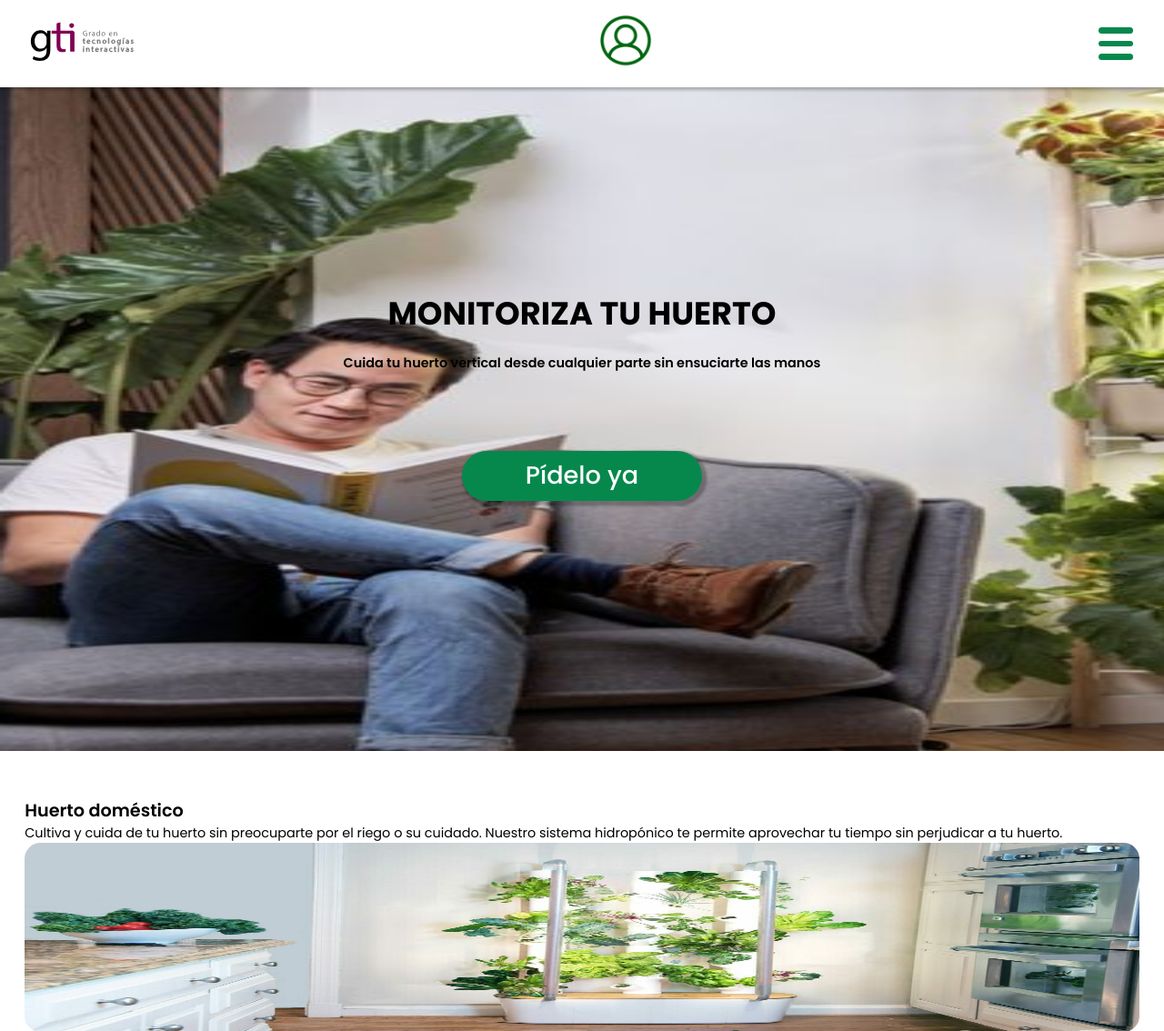
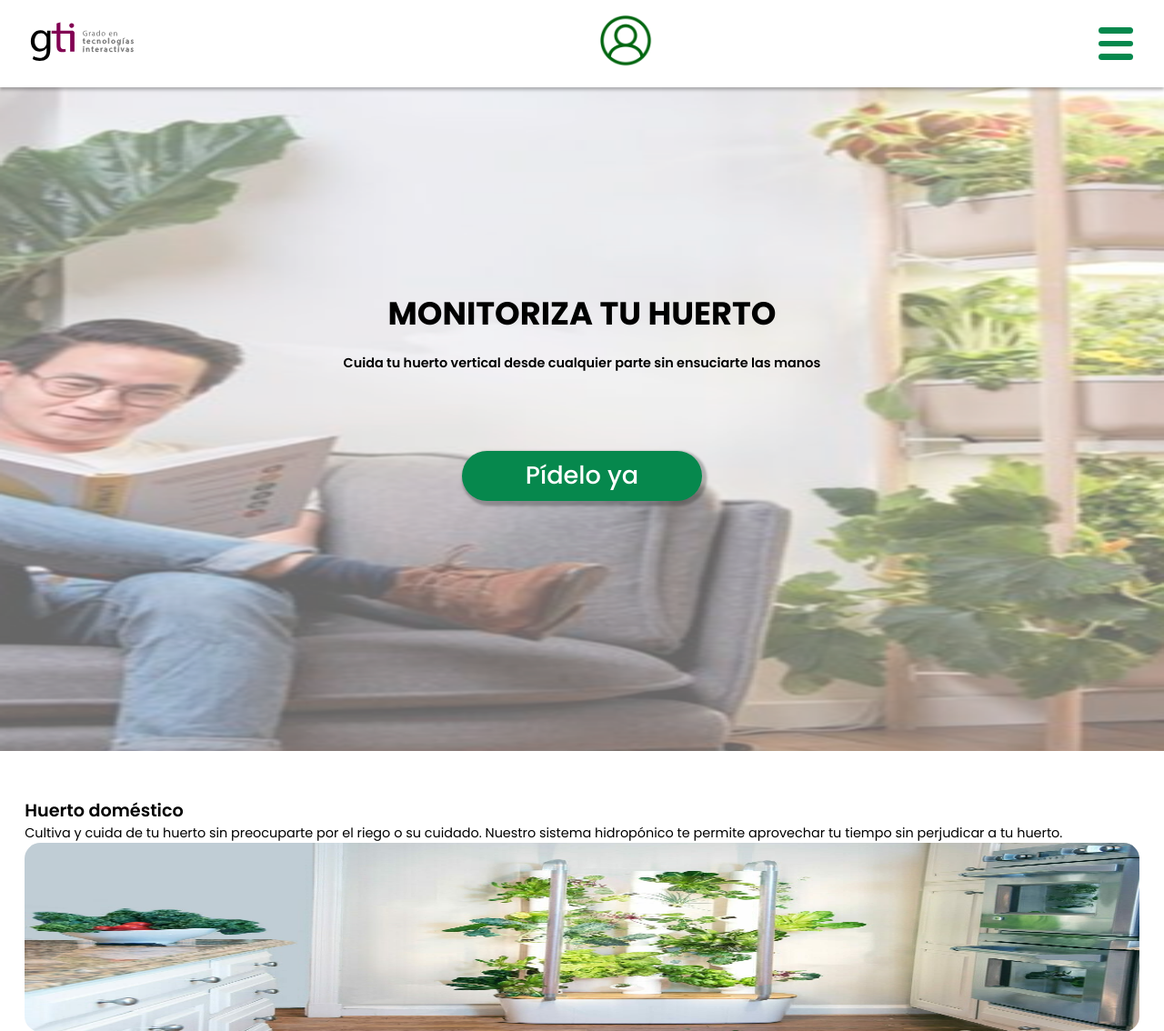
Before and after one commit to juandiazx/Huertodo, a PHP site: page / in a window 1280 px wide. Shown: the top 1134 px of the page at 91% size. Run offline with PHP 8.4, Linux system fonts and the light colour scheme.

Commit message:
Imagen-Opacidad-Hero-Landing

```diff
--- a/src/app/css/estilos.css
+++ b/src/app/css/estilos.css
@@ -156,9 +156,9 @@ body {
     justify-content: center;
     text-align: center;
     align-items: center;
-    background-image: url("../images/8105c4aac55cf49fa54e3ca0a81f0e8a.png");
+    background-image: url("../images/landing-hero.png");/*url("../images/8105c4aac55cf49fa54e3ca0a81f0e8a.png");*/
     background-repeat: no-repeat;
-    background-size: 130% 100%;
+    background-size: 100% 100%;
 }
 
 #landing-page-hero h1{
```
Also changed, not shown: src/app/images/landing-hero.png (added).
